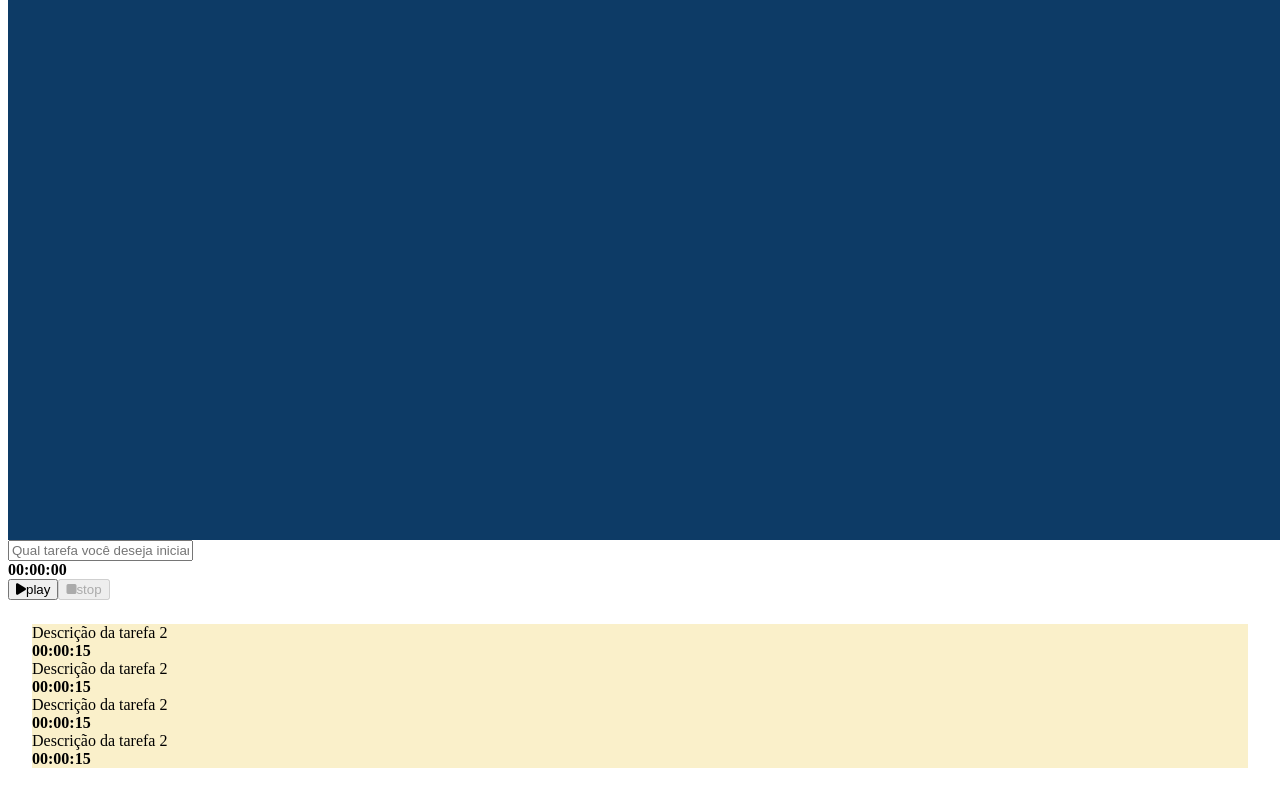
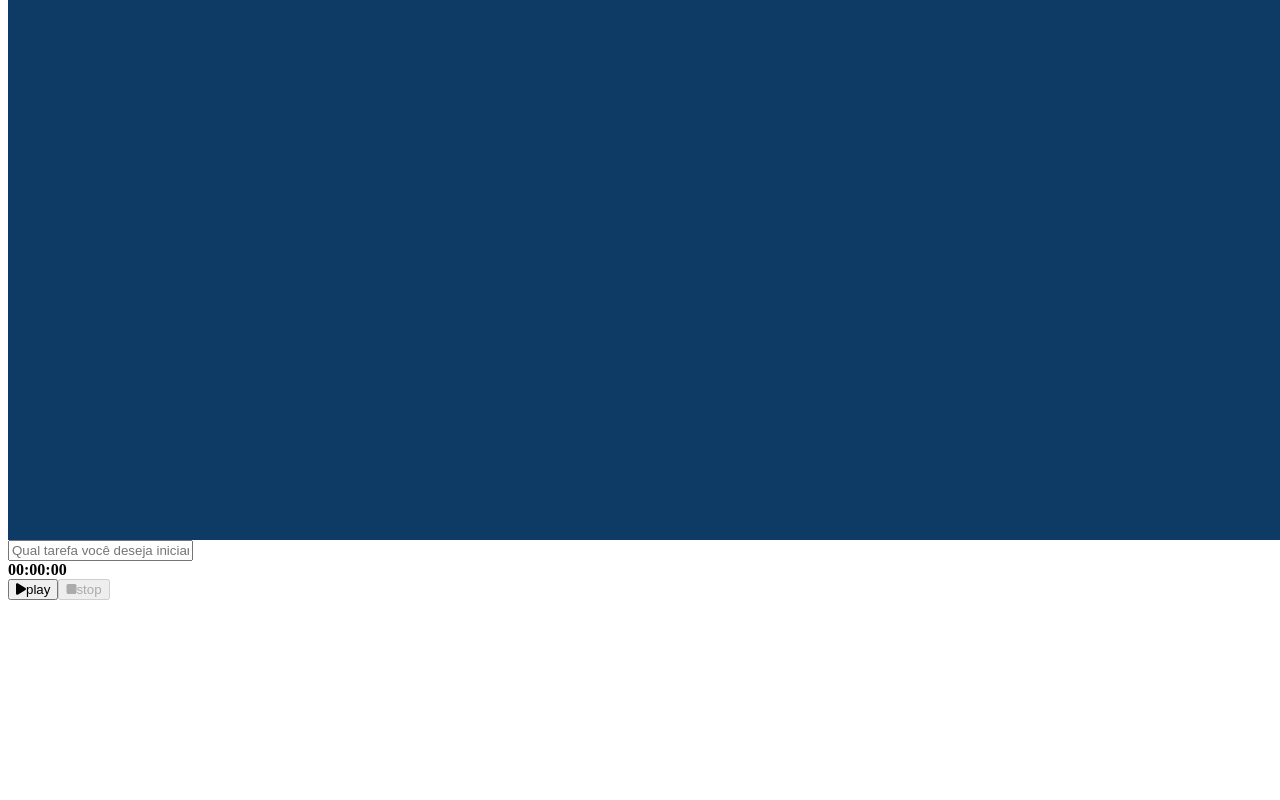
Before and after one commit to feMoraes0/vue-alura-tracker, a Vue app: page / in a window 1280 px wide. Shown: the part 300-1100 px from the top of the page. After the commit the page ends 956 px from the top, so only its background shows below. Built offline with nearby package versions, Linux system fonts and the light colour scheme; the HTML template or start-up script is replaced by a standard one.

Commit message:
lesson: refactor mock data

```diff
--- a/src/App.vue
+++ b/src/App.vue
@@ -4,30 +4,36 @@
       <BarraLateral />
     </div>
     <div class="column is-three-quarter">
-      <Formulario />
+      <Formulario @aoSalvarTarefa="salvarTarefa" />
       <div class="lista">
-        <Tarefa />
-        <Tarefa />
-        <Tarefa />
-        <Tarefa />
+        <Tarefa v-for="(tarefa, index) in tarefas" :key="index" :tarefa="tarefa" />
       </div>
     </div>
   </main>
 </template>
 
 <script lang="ts">
-import { defineComponent } from 'vue';
-import BarraLateral from './components/BarraLateral.vue';
-import Formulario from './components/Formulario.vue';
-import Tarefa from './components/Tarefa.vue'
+import { defineComponent } from "vue";
+import BarraLateral from "./components/BarraLateral.vue";
+import Formulario from "./components/Formulario.vue";
+import Tarefa from "./components/Tarefa.vue";
+import ITarefa from "./interfaces/ITarefa";
 
 export default defineComponent({
-  name: 'App',
+  name: "App",
   components: {
     BarraLateral,
     Formulario,
     Tarefa,
-  }
+  },
+  data: () => ({
+    tarefas: [] as ITarefa[],
+  }),
+  methods: {
+    salvarTarefa(tarefa: ITarefa) {
+      this.tarefas.push(tarefa);
+    },
+  },
 });
 </script>
 
--- a/src/components/Formulario.vue
+++ b/src/components/Formulario.vue
@@ -26,6 +26,9 @@
 
 export default defineComponent({
   name: "Formulario",
+  emits: [
+    'aoSalvarTarefa'
+  ],
   components: {
     Temporizador,
   },
@@ -34,9 +37,11 @@
   }),
   methods: {
     finalizarTarefa(tempoDecorrido: number): void {
-      console.log(tempoDecorrido);
-      console.log(this.descricao);
-      this.descricao = "";
+      this.$emit('aoSalvarTarefa', {
+        duracaoEmSegundos: tempoDecorrido,
+        descricao: this.descricao
+      });
+      this.descricao = '';
     },
   },
 });
--- a/src/components/Tarefa.vue
+++ b/src/components/Tarefa.vue
@@ -2,23 +2,30 @@
   <div class="box has-text-height-bold">
     <div class="columns">
       <div class="column is-7">
-        Descrição da tarefa 2
+        {{ tarefa.descricao }}
       </div>
       <div class="column">
-        <Cronometro :tempoEmSegundos="15" />
+        <Cronometro :tempoEmSegundos="tarefa.duracaoEmSegundos" />
       </div>
     </div>
   </div>
 </template>
 
-<script>
-import { defineComponent } from 'vue';
+<script lang="ts">
+import { defineComponent, PropType } from 'vue';
 import Cronometro from './Cronometro.vue';
+import ITarefa from '@/interfaces/ITarefa';
 
 export default defineComponent({
   name: 'Tarefa',
   components: {
     Cronometro,
+  },
+  props: {
+    tarefa: {
+      type: Object as PropType<ITarefa>,
+      required: true,
+    }
   }
 })
 </script>
--- /dev/null
+++ b/src/interfaces/ITarefa.ts
@@ -0,0 +1,4 @@
+export default interface ITarefa {
+  duracaoEmSegundos: number,
+  descricao: string,
+}
```
